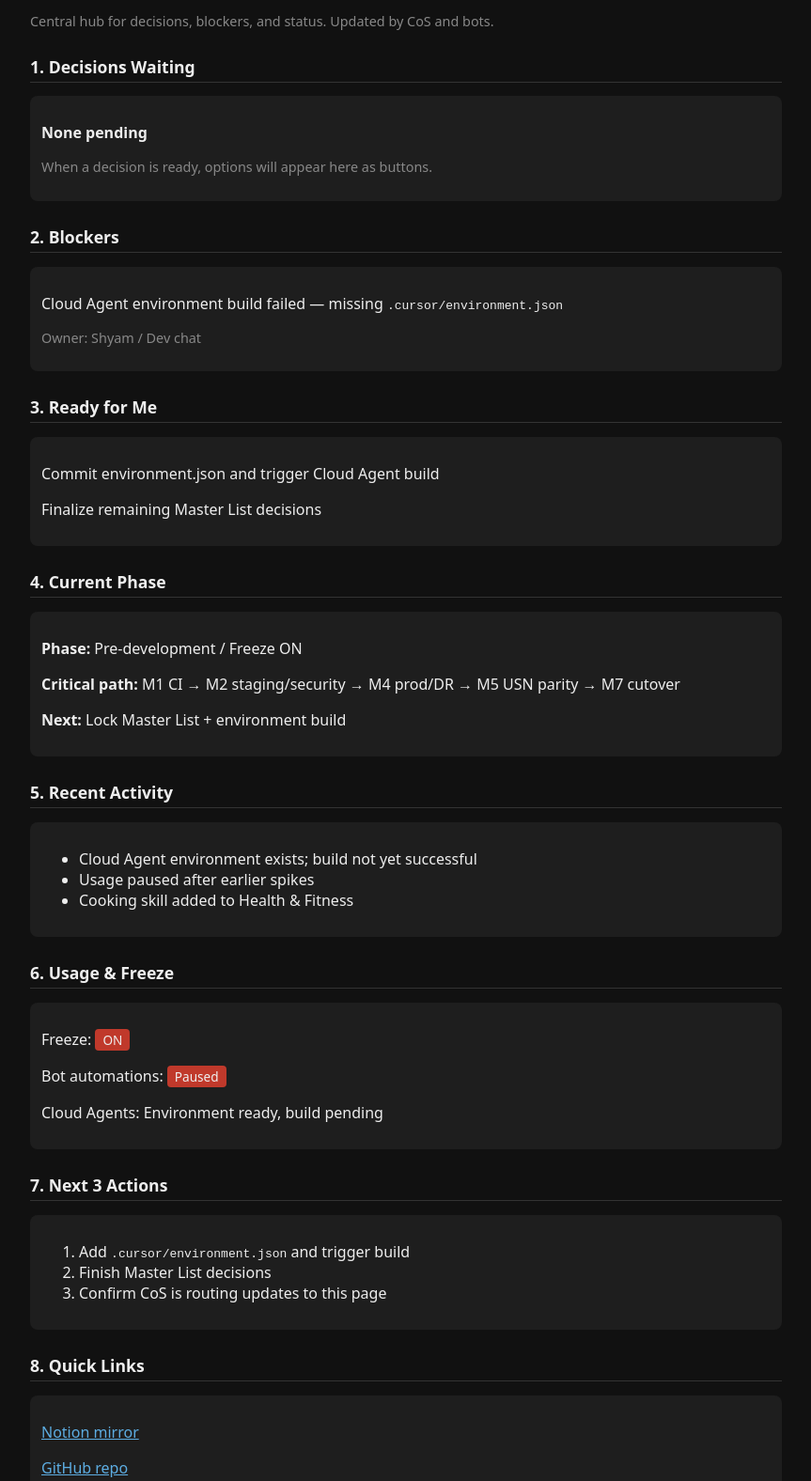
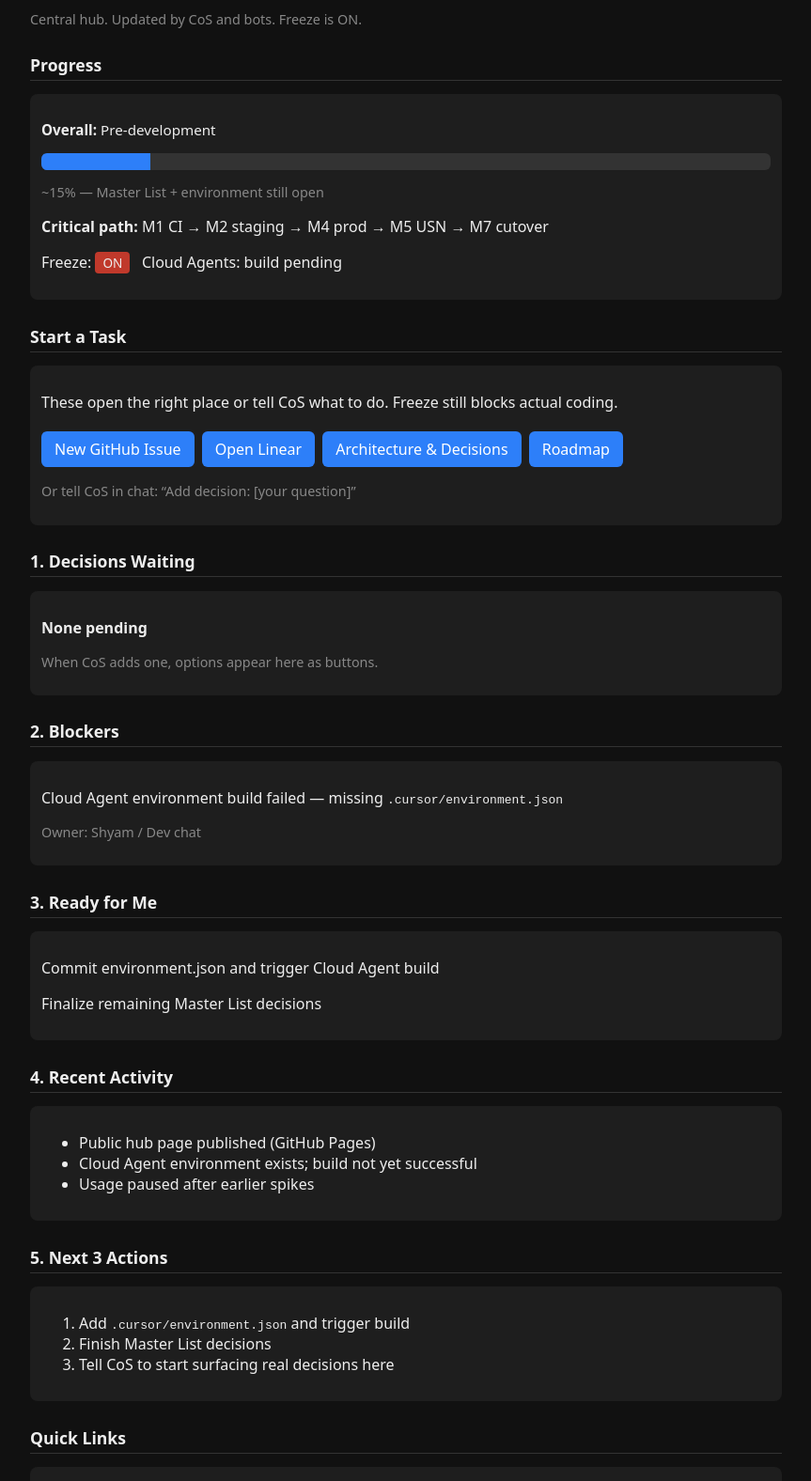
Before and after one commit to Connect-Radar/v2-one-stop-shop, a plain HTML site: page index.html in a window 1280 px wide. Shown: the part 68-1644 px from the top of the page at 94% size, without its empty margins (208-1071 px from the left). Drawn offline with Linux system fonts and the light colour scheme.

Commit message:
Add progress dashboard and task start buttons

```diff
--- a/index.html
+++ b/index.html
@@ -6,26 +6,48 @@
 <title>Connect-Radar V2 — One-Stop Shop</title>
 <style>
   body { font-family: system-ui, sans-serif; max-width: 800px; margin: 0 auto; padding: 16px; background: #111; color: #eee; }
-  h1 { font-size: 1.5rem; }
+  h1 { font-size: 1.5rem; margin-bottom: 0.2em; }
   h2 { font-size: 1.1rem; margin-top: 1.5em; border-bottom: 1px solid #333; padding-bottom: 4px; }
   .card { background: #1e1e1e; border-radius: 8px; padding: 12px; margin: 8px 0; }
+  .progress { background: #333; border-radius: 6px; height: 18px; overflow: hidden; margin: 8px 0; }
+  .bar { background: #2d7ff9; height: 100%; width: 15%; transition: width 0.3s; }
   .status { display: inline-block; padding: 2px 8px; border-radius: 4px; font-size: 0.85rem; }
   .on { background: #c0392b; }
   .off { background: #27ae60; }
-  button { background: #2d7ff9; color: white; border: none; padding: 8px 14px; border-radius: 6px; margin: 4px 4px 4px 0; cursor: pointer; }
-  button:hover { background: #1a6ae0; }
+  button, .btn { background: #2d7ff9; color: white; border: none; padding: 8px 14px; border-radius: 6px; margin: 4px 4px 4px 0; cursor: pointer; text-decoration: none; display: inline-block; }
+  button:hover, .btn:hover { background: #1a6ae0; }
   a { color: #5dade2; }
   .muted { color: #888; font-size: 0.9rem; }
+  .phase { font-size: 0.95rem; }
 </style>
 </head>
 <body>
 <h1>Connect-Radar V2 — One-Stop Shop</h1>
-<p class="muted">Central hub for decisions, blockers, and status. Updated by CoS and bots.</p>
+<p class="muted">Central hub. Updated by CoS and bots. Freeze is ON.</p>
+
+<h2>Progress</h2>
+<div class="card">
+  <p class="phase"><strong>Overall:</strong> Pre-development</p>
+  <div class="progress"><div class="bar" style="width:15%"></div></div>
+  <p class="muted">~15% — Master List + environment still open</p>
+  <p><strong>Critical path:</strong> M1 CI → M2 staging → M4 prod → M5 USN → M7 cutover</p>
+  <p>Freeze: <span class="status on">ON</span> &nbsp; Cloud Agents: build pending</p>
+</div>
+
+<h2>Start a Task</h2>
+<div class="card">
+  <p>These open the right place or tell CoS what to do. Freeze still blocks actual coding.</p>
+  <a class="btn" href="https://github.com/Connect-Radar/connect-radar-v2/issues/new">New GitHub Issue</a>
+  <a class="btn" href="https://linear.app/connect-radar">Open Linear</a>
+  <a class="btn" href="https://app.notion.com/p/40f57419b0fb81fab1a1d30bb0663aaa">Architecture & Decisions</a>
+  <a class="btn" href="https://app.notion.com/p/40f57419b0fb81bca692ee70fd1eb2ef">Roadmap</a>
+  <p class="muted" style="margin-top:12px;">Or tell CoS in chat: “Add decision: [your question]”</p>
+</div>
 
 <h2>1. Decisions Waiting</h2>
 <div class="card">
   <p><strong>None pending</strong></p>
-  <p class="muted">When a decision is ready, options will appear here as buttons.</p>
+  <p class="muted">When CoS adds one, options appear here as buttons.</p>
 </div>
 
 <h2>2. Blockers</h2>
@@ -40,43 +62,29 @@
   <p>Finalize remaining Master List decisions</p>
 </div>
 
-<h2>4. Current Phase</h2>
-<div class="card">
-  <p><strong>Phase:</strong> Pre-development / Freeze ON</p>
-  <p><strong>Critical path:</strong> M1 CI → M2 staging/security → M4 prod/DR → M5 USN parity → M7 cutover</p>
-  <p><strong>Next:</strong> Lock Master List + environment build</p>
-</div>
-
-<h2>5. Recent Activity</h2>
+<h2>4. Recent Activity</h2>
 <div class="card">
   <ul>
+    <li>Public hub page published (GitHub Pages)</li>
     <li>Cloud Agent environment exists; build not yet successful</li>
     <li>Usage paused after earlier spikes</li>
-    <li>Cooking skill added to Health & Fitness</li>
   </ul>
 </div>
 
-<h2>6. Usage & Freeze</h2>
-<div class="card">
-  <p>Freeze: <span class="status on">ON</span></p>
-  <p>Bot automations: <span class="status on">Paused</span></p>
-  <p>Cloud Agents: Environment ready, build pending</p>
-</div>
-
-<h2>7. Next 3 Actions</h2>
+<h2>5. Next 3 Actions</h2>
 <div class="card">
   <ol>
     <li>Add <code>.cursor/environment.json</code> and trigger build</li>
     <li>Finish Master List decisions</li>
-    <li>Confirm CoS is routing updates to this page</li>
+    <li>Tell CoS to start surfacing real decisions here</li>
   </ol>
 </div>
 
-<h2>8. Quick Links</h2>
+<h2>Quick Links</h2>
 <div class="card">
   <p><a href="https://app.notion.com/p/41957419b0fb8175ba10e2ddb60ef656">Notion mirror</a></p>
-  <p><a href="https://github.com/Connect-Radar/connect-radar-v2">GitHub repo</a></p>
-  <p><a href="https://app.notion.com/p/40f57419b0fb81fab1a1d30bb0663aaa">Architecture & Decisions</a></p>
+  <p><a href="https://github.com/Connect-Radar/connect-radar-v2">V2 repo</a></p>
+  <p><a href="https://github.com/Connect-Radar/v2-one-stop-shop">This hub repo</a></p>
 </div>
 
 <p class="muted">Last updated: 2026-11-15. CoS should keep this current.</p>
```
